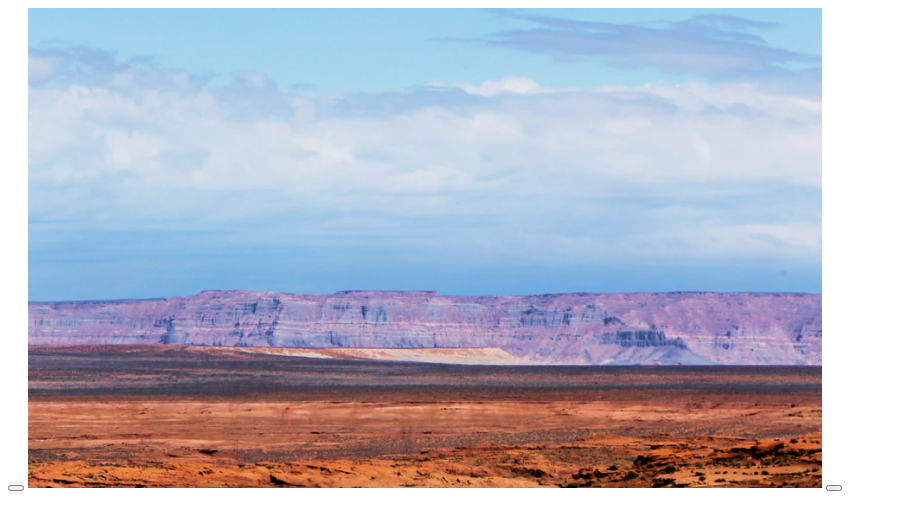
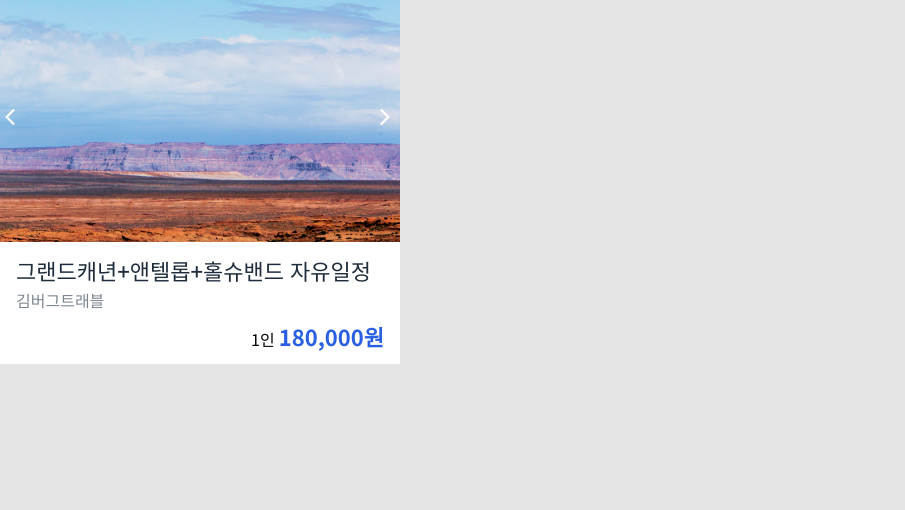
Before and after one commit to nayeon-hub/html-css-basic, a plain HTML site: page css practice/position_2/self/index.html in a window 1280 px wide. Shown: the top 510 px of the page, without its empty margins (0-905 px from the left). Drawn offline with Linux system fonts and the light colour scheme.

Commit message:
position

```diff
--- /dev/null
+++ b/css practice/position_2/code/style.css
@@ -0,0 +1,100 @@
+* {
+  box-sizing: border-box;
+  margin: 0;
+}
+
+body {
+  font-family: "Noto Sans KR", sans-serif;
+  letter-spacing: -0.02em;
+}
+
+h1 {
+  font-size: 22px;
+  font-weight: 500;
+  color: #1f2d3d;
+  line-height: 1.4545454545;
+}
+
+span {
+  font-size: 14px;
+  font-weight: 400;
+  color: #7d858f;
+  line-height: 1.5;
+}
+
+strong {
+  font-size: 22px;
+  color: #2860e1;
+  line-height: 1.0909090909;
+}
+
+strong span {
+  font-size: 16px;
+  font-weight: 400;
+  color: #525d69;
+  line-height: 1.5;
+}
+
+button {
+  display: block;
+  width: 28px;
+  height: 28px;
+  border: none;
+  background-size: contain;
+  background-repeat: no-repeat;
+  background-position: center center;
+  background-color: transparent;
+}
+
+#prev {
+  background-image: url(./assets/icon-backward.svg);
+}
+
+#next {
+  background-image: url(./assets/icon-forward.svg);
+}
+
+/* ▼ WHERE YOUR CODE BEGINS */
+
+.card {
+  width: 400px;
+}
+
+.card-carousel img {
+  display: block;
+  width: 100%;
+  height: auto;
+}
+
+.card-carousel {
+  position: relative;
+}
+
+#prev,
+#next {
+  position: absolute;
+  top: 50%;
+  transform: translateY(-50%);
+}
+
+#prev {
+  left: 0;
+}
+
+#next {
+  right: 0;
+}
+
+.card-content {
+  padding: 12px 16px;
+}
+
+.card-content h1 {
+  margin-bottom: 2px;
+}
+
+.card-content strong {
+  display: block;
+  margin-top: 8px;
+  text-align: right;
+}
--- a/css practice/position_2/self/index.html
+++ b/css practice/position_2/self/index.html
@@ -1,21 +1,22 @@
 <!DOCTYPE html>
-<html lang="en">
+<html lang="ko">
   <head>
     <meta charset="UTF-8" />
     <meta http-equiv="X-UA-Compatible" content="IE=edge" />
     <meta name="viewport" content="width=device-width, initial-scale=1.0" />
     <title>Position 2</title>
+    <link rel="stylesheet" href="style.css" />
   </head>
   <body>
     <div class="card">
-      <div class="card-img">
-        <button class="img-backward"></button>
-        <img src="assets/img-card.jpg" alt="place image" />
-        <button class="img-forward"></button>
+      <div class="card-photo">
+        <button class="photo-backward"></button>
+        <img src="assets/img-card.jpg" alt="그랜드캐년" />
+        <button class="photo-forward"></button>
       </div>
       <div class="card-content">
         <h1 class="content-name">그랜드캐년+앤텔롭+홀슈밴드 자유일정</h1>
-        <span class="card-company"></span>
+        <span class="card-company">김버그트래블</span>
         <p>1인<strong>180,000원</strong></p>
       </div>
     </div>
--- a/css practice/position_2/self/style.css
+++ b/css practice/position_2/self/style.css
@@ -7,6 +7,7 @@
 
 body {
   font-family: "Noto Sans KR", sans-serif;
+  background-color: #e5e5e5;
 }
 
 h1 {
@@ -14,3 +15,74 @@ h1 {
   font-weight: 500;
   line-height: 32px;
 }
+
+button {
+  border: none;
+}
+button:focus {
+  border: none;
+  outline: none;
+}
+
+.card {
+  width: 400px;
+}
+
+.card-photo {
+  position: relative;
+}
+
+.card-photo button {
+  position: absolute;
+  height: 25px;
+  width: 25px;
+  background-size: 20px;
+  cursor: pointer;
+}
+
+.photo-backward {
+  left: 0px;
+  bottom: 110px;
+  background: url(./assets/icon-backward.svg) no-repeat;
+}
+
+.photo-forward {
+  right: 0px;
+  bottom: 110px;
+  background: url(./assets/icon-forward.svg) no-repeat;
+}
+
+.card-photo img {
+  width: 100%;
+  height: auto;
+  display: block;
+}
+
+.card-content {
+  padding: 12px 16px;
+  background-color: white;
+}
+
+.content-name {
+  margin-bottom: 2px;
+  color: #1f2d3d;
+}
+
+.card-company {
+  display: block;
+  font-size: 16px;
+  font-weight: 400;
+  color: #7d858f;
+  line-height: 24px;
+  margin-bottom: 8px;
+}
+
+.card-content strong {
+  margin-left: 4px;
+  font-size: 22px;
+  font-weight: 700;
+  color: #2860e1;
+}
+.card-content p {
+  text-align: right;
+}
--- /dev/null
+++ b/css practice/position_3/code/style.css
@@ -0,0 +1,104 @@
+* {
+  box-sizing: border-box;
+  margin: 0;
+}
+
+body {
+  width: 100%;
+  height: 100vh;
+  font-family: "Nunito Sans", sans-serif;
+  color: #273444;
+  background-color: #000;
+}
+
+input:focus,
+input:active,
+button:focus,
+button:active {
+  box-shadow: none;
+  outline: none;
+}
+
+.modal {
+  background-color: #fff;
+}
+
+.modal-title {
+  font-size: 24px;
+  font-weight: 600;
+  line-height: 1.6666666667;
+}
+
+.modal-desc {
+  font-size: 16px;
+  line-height: 1.5;
+}
+
+.input-group input,
+.input-group button {
+  font-size: 14px;
+  font-family: "Nunito Sans", sans-serif;
+  line-height: 1.4285714286;
+}
+
+.close-button {
+  width: 20px;
+  height: 20px;
+  border: none;
+  background-color: transparent;
+  background-image: url(./assets/icon-close.svg);
+  background-position: center center;
+  background-size: contain;
+  background-repeat: no-repeat;
+}
+
+/* ▼ WHERE YOUR CODE BEGINS */
+
+.modal {
+  padding: 32px 40px;
+  position: fixed;
+  top: 50%;
+  left: 50%;
+  transform: translate(-50%, -50%);
+  border-radius: 4px;
+}
+
+.modal-title,
+.modal-desc,
+.input-group {
+  text-align: center;
+}
+
+.modal-title {
+  margin-bottom: 4px;
+}
+
+.modal-desc {
+  width: 590px;
+  margin: 0 auto 24px;
+}
+
+.input-group input {
+  width: 200px;
+  height: 36px;
+  background-color: #f6f8fa;
+  padding: 0 16px;
+  border: none;
+  border-radius: 4px;
+  margin-right: 8px;
+}
+
+.input-group button {
+  height: 36px;
+  padding: 0 16px;
+  background-color: #2860e1;
+  color: #fff;
+  border: none;
+  border-radius: 4px;
+}
+
+.close-button {
+  position: absolute;
+  right: 8px;
+  top: 8px;
+}
--- /dev/null
+++ b/css practice/position_3/self/style.css
@@ -0,0 +1,71 @@
+@import url("https://fonts.googleapis.com/css2?family=Nunito+Sans:wght@400;600&display=swap");
+
+* {
+  box-sizing: border-box;
+  margin: 0;
+}
+body {
+  font-family: "Nunito Sans", sans-serif;
+  background-color: #e5e5e5;
+}
+
+h1 {
+  font-weight: 600;
+  font-size: 24px;
+  line-height: 40px;
+}
+
+p {
+  font-weight: 400;
+  font-size: 16px;
+  line-height: 24px;
+}
+
+button {
+  border: none;
+}
+
+.modal {
+  width: 671px;
+  text-align: center;
+  padding: 32px 0px;
+  background-color: white;
+  border-radius: 4px;
+  position: relative;
+}
+
+.modal h1 {
+  margin-bottom: 4px;
+}
+
+.modal-submit {
+  margin-top: 24px;
+  font-size: 14px;
+  line-height: 20px;
+}
+.modal-submit input {
+  width: 200px;
+  height: 36px;
+  border: none;
+  background-color: #f6f8fa;
+  color: #8492a6;
+  padding: 8px 16px;
+  border-radius: 4px;
+}
+
+.modal-submit button {
+  width: 90px;
+  height: 36px;
+  background-color: #2860e1;
+  border-radius: 4px;
+  color: white;
+}
+
+.close {
+  width: 30px;
+  height: 30px;
+  position: absolute;
+  right: 12px;
+  top: 12px;
+  background-color: transparent;
+}
```
Also changed, not shown: css practice/position_2/code/index.html (added, +30 -0 lines), css practice/position_3/code/index.html (added, +32 -0 lines), css practice/position_3/self/index.html (added, +26 -0 lines), css practice/position_2/code/assets/icon-backward.svg (added), css practice/position_2/code/assets/icon-forward.svg (added), css practice/position_2/code/assets/img-card.jpg (added), css practice/position_3/code/assets/icon-close.svg (added), css practice/position_3/self/assets/icon-close.svg (added), 1 other file.
